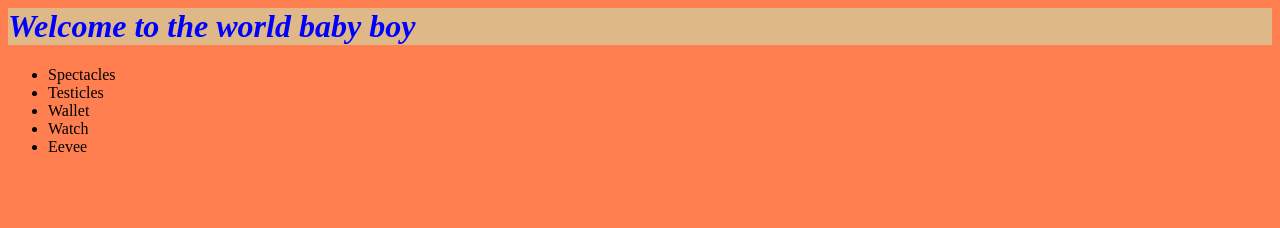
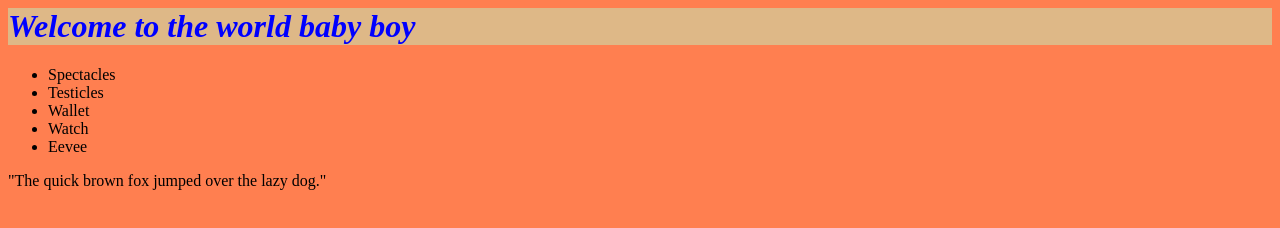
Before and after one commit to Jon-Dodge/gamified-school, a plain HTML site: page index.html in a window 1280 px wide. Drawn offline with Linux system fonts and the light colour scheme.

Commit message:
Update index.html

```diff
--- a/index.html
+++ b/index.html
@@ -10,4 +10,5 @@
         <li>Watch</li>
         <li>Eevee</li>
     </ul>
+	<p>"The quick brown fox jumped over the lazy dog."
 </body>
```
